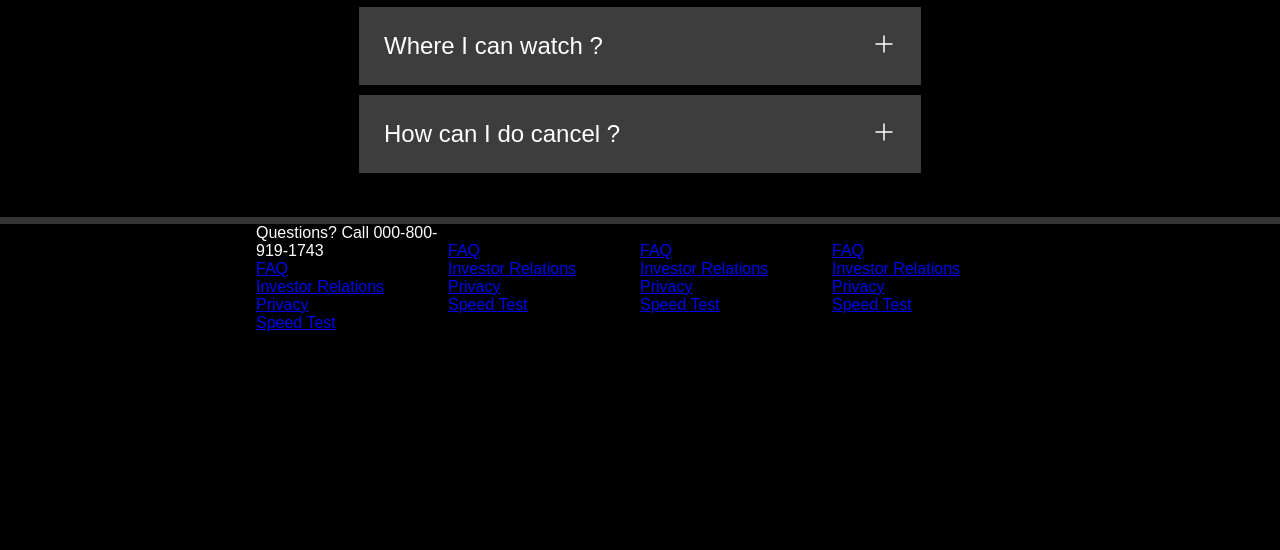
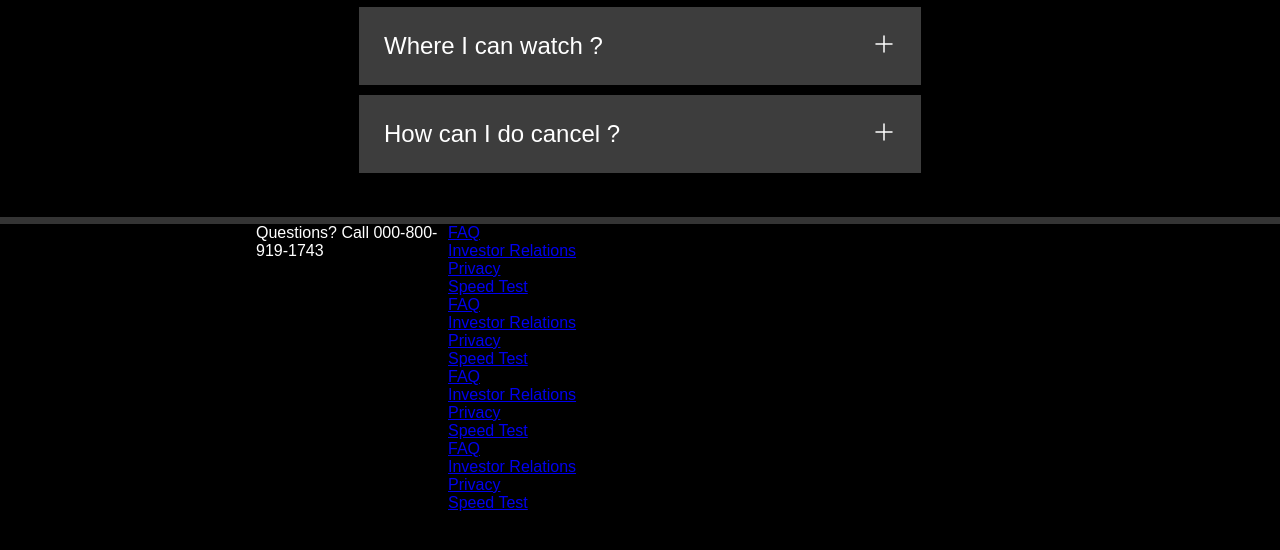
Before and after one commit to mayanksingh-0852/netflix-clone, a plain HTML site: page Index.html in a window 1280 px wide. Shown: the part 2635-3185 px from the top of the page. Drawn offline with Linux system fonts and the light colour scheme; a web font is replaced by a local one.

Commit message:
Update footer section Index.html

```diff
--- a/Index.html
+++ b/Index.html
@@ -217,8 +217,10 @@
     <div class="sepration"></div>
 
     <footer>
+      <div class="question">Questions? Call 000-800-919-1743</div>
+
+      <div class="footer">
         <div class="footer-item">
-        Questions? Call 000-800-919-1743
           <a href="faq">FAQ</a>
           <a href="faq">Investor Relations</a>
           <a href="faq">Privacy</a>
@@ -242,6 +244,7 @@
           <a href="faq">Privacy</a>
           <a href="faq">Speed Test</a>
         </div>
+      </div>
     </footer>
   </body>
 </html>
```
Lines whose indentation alone changed are shown as unchanged.
